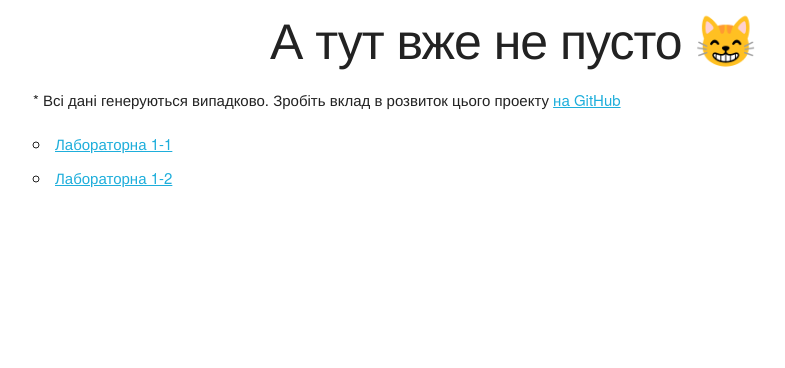
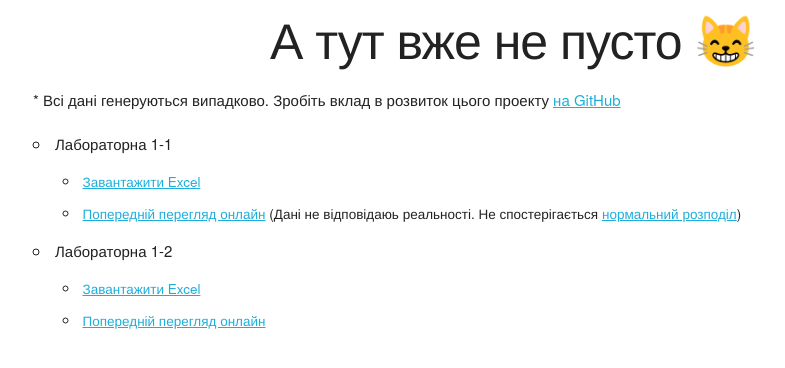
Before and after one commit to anyduck/excel-generator, a plain HTML site: page public/index.html in a window 1280 px wide. Shown: the whole page, without its empty margins (127-912 px from the left). Drawn offline with nearby package versions, Linux system fonts and the light colour scheme.

Commit message:
Add links to SergeyOcheretenko online labs

```diff
--- a/public/index.html
+++ b/public/index.html
@@ -15,8 +15,18 @@
         </header>
 
         <ul>
-            <li><a href="/files/physics/1_1.xlsx?random=true" download>Лабораторна 1-1</a></li>
-            <li><a href="/files/physics/1_2.xlsx?random=true" download>Лабораторна 1-2</a></li>
+            <li>Лабораторна 1-1
+                <ul>
+                    <li><a href="/files/physics/1_1.xlsx?random=true" download>Завантажити Excel</a></li>
+                    <li><a href="https://sergeyocheretenko.github.io/labs-physics/lab_1-1.html">Попередній перегляд онлайн</a> (Дані не відповідаюь реальності. Не спостерігається <a href="https://uk.wikipedia.org/wiki/%D0%9D%D0%BE%D1%80%D0%BC%D0%B0%D0%BB%D1%8C%D0%BD%D0%B8%D0%B9_%D1%80%D0%BE%D0%B7%D0%BF%D0%BE%D0%B4%D1%96%D0%BB">нормальний розподіл</a>)</li>
+                </ul>
+            </li>
+            <li>Лабораторна 1-2
+                <ul>
+                    <li><a href="/files/physics/1_2.xlsx?random=true" download>Завантажити Excel</a></li>
+                    <li><a href="https://sergeyocheretenko.github.io/labs-physics/lab_1-2.html">Попередній перегляд онлайн</a></li>
+                </ul>
+            </li>
         </ul>
     </div>
     <footer>
```
